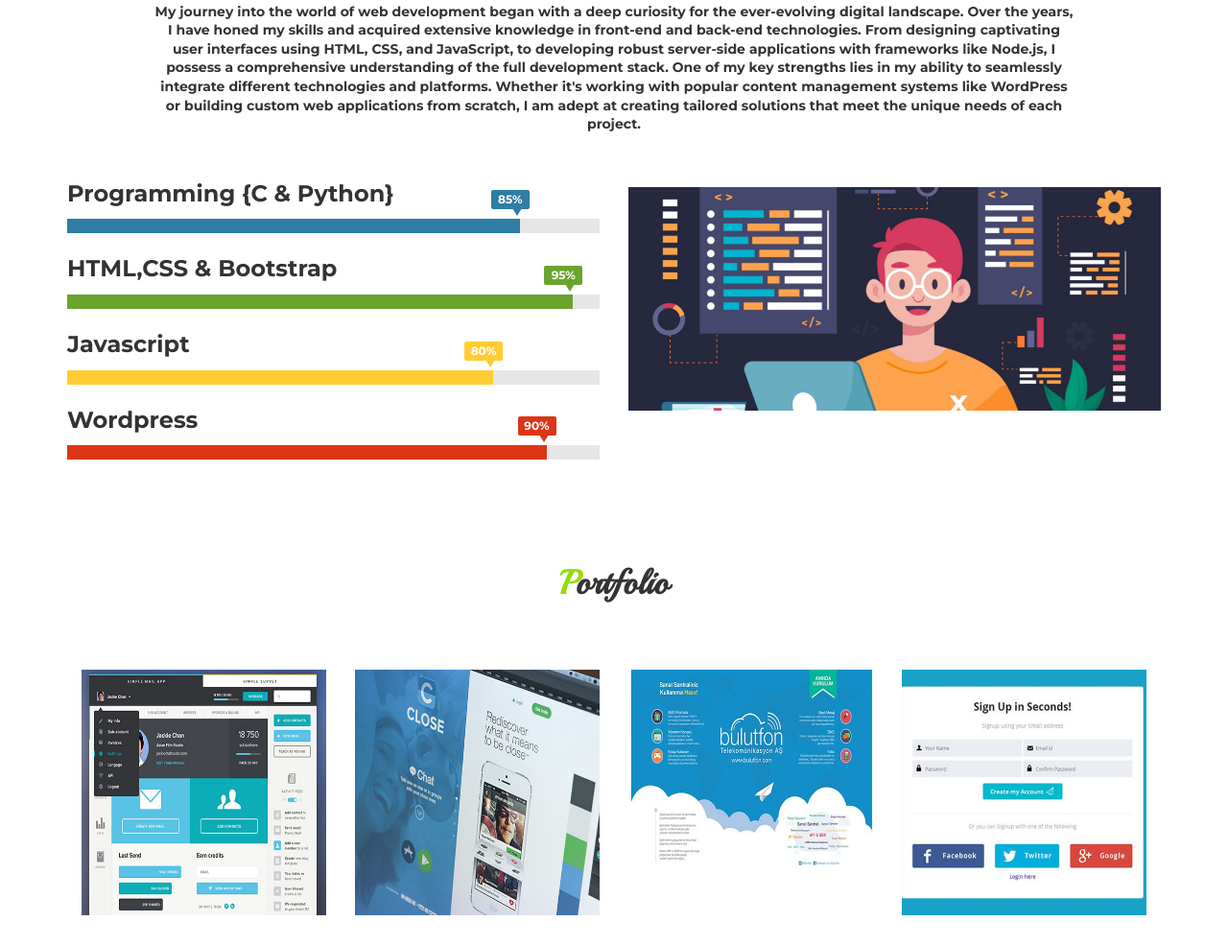
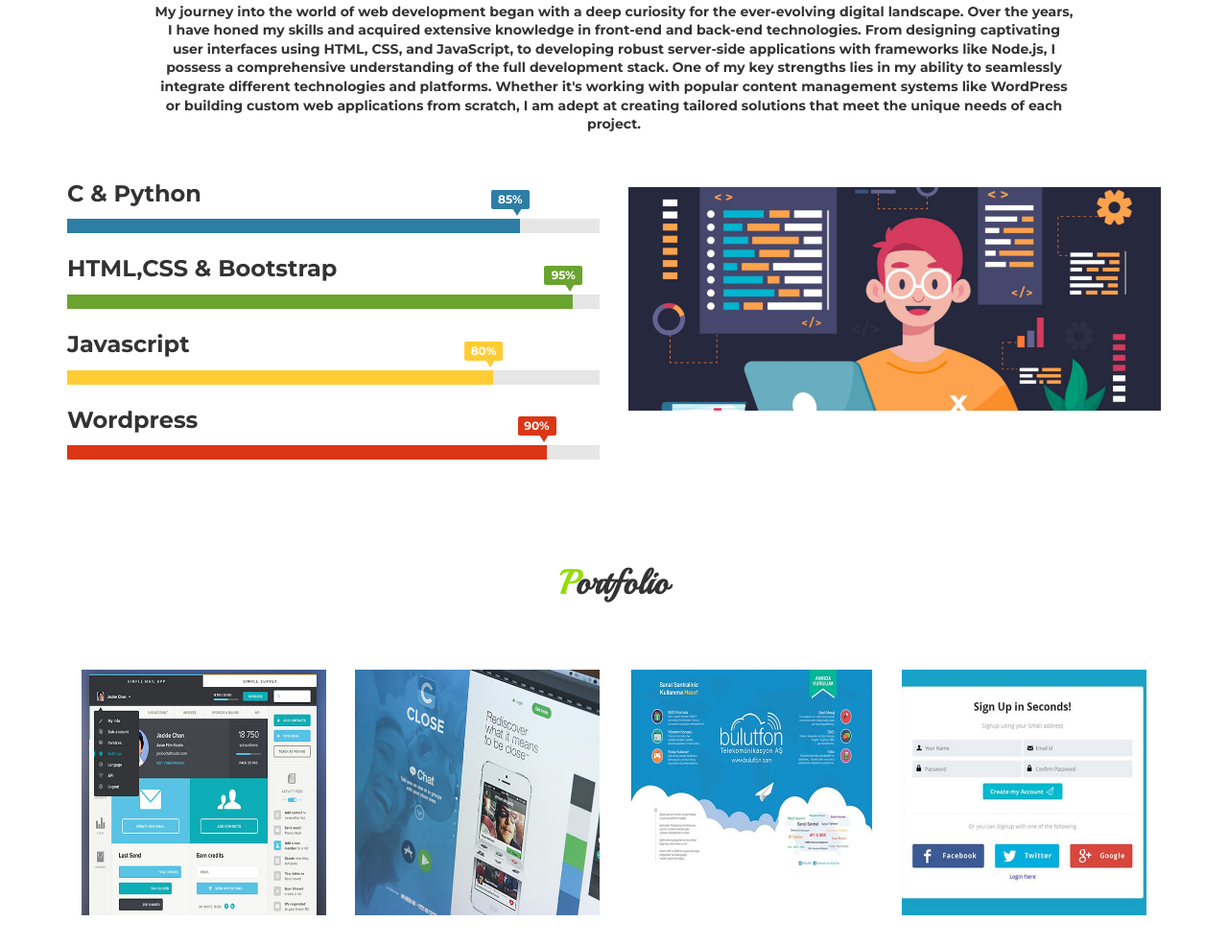
Before and after one commit to fardinhossain/fardinhossain.github.io, a plain HTML site: page index.html in a window 1280 px wide. Shown: the part 1730-2715 px from the top of the page at 96% size. Drawn offline with nearby package versions, Linux system fonts and the light colour scheme.

Commit message:
up index

```diff
--- a/index.html
+++ b/index.html
@@ -115,7 +115,7 @@ One of my key strengths lies in my ability to seamlessly integrate different tec
           <div class="col-md-6 wow fadeInRight" data-wow-offset="0" data-wow-delay="0.3s" ">
 					<div class="skill ">
 						<div class="progress-wrap ">
-							<h3>Programming {C & Python}</h3>
+							<h3>C & Python</h3>
 							<div class="progress ">
 							  <div class="progress-bar color1 " role="progressbar " aria-valuenow="40 " aria-valuemin="0 " aria-valuemax="100 " style="width: 85% ">
 								<span class="bar-width ">85%</span>
```
